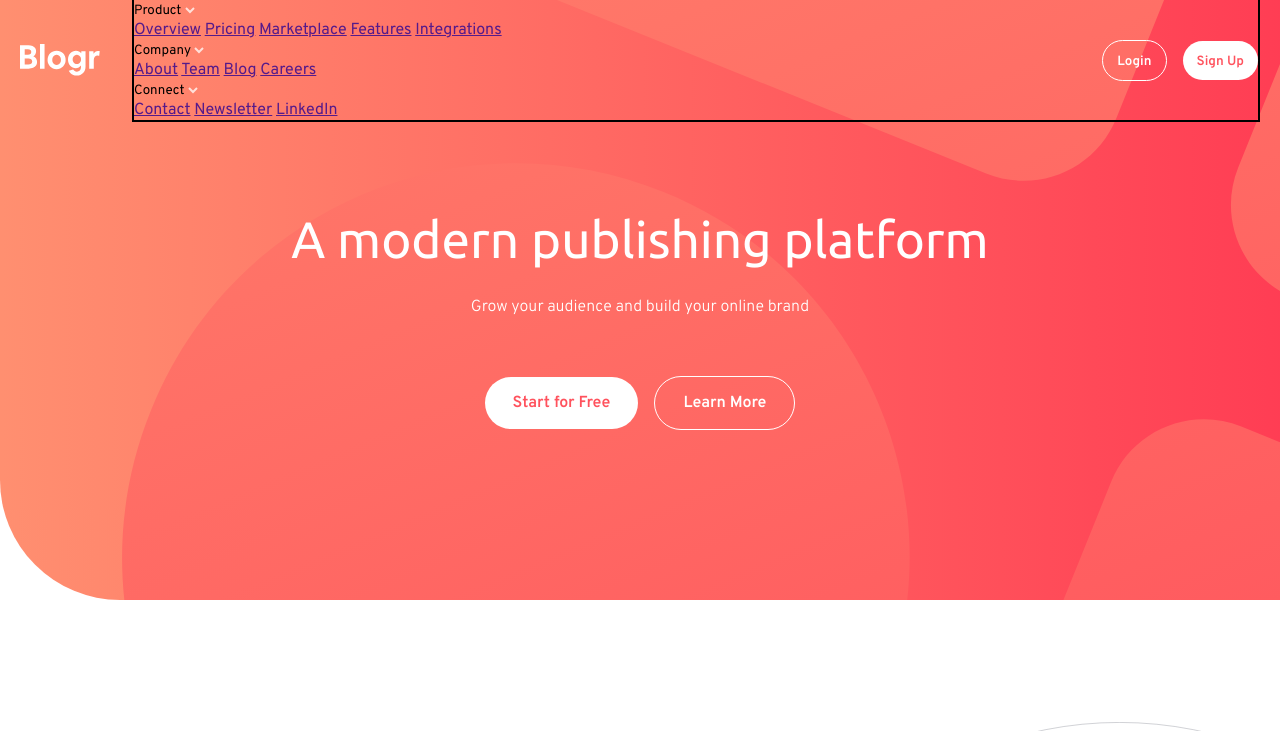
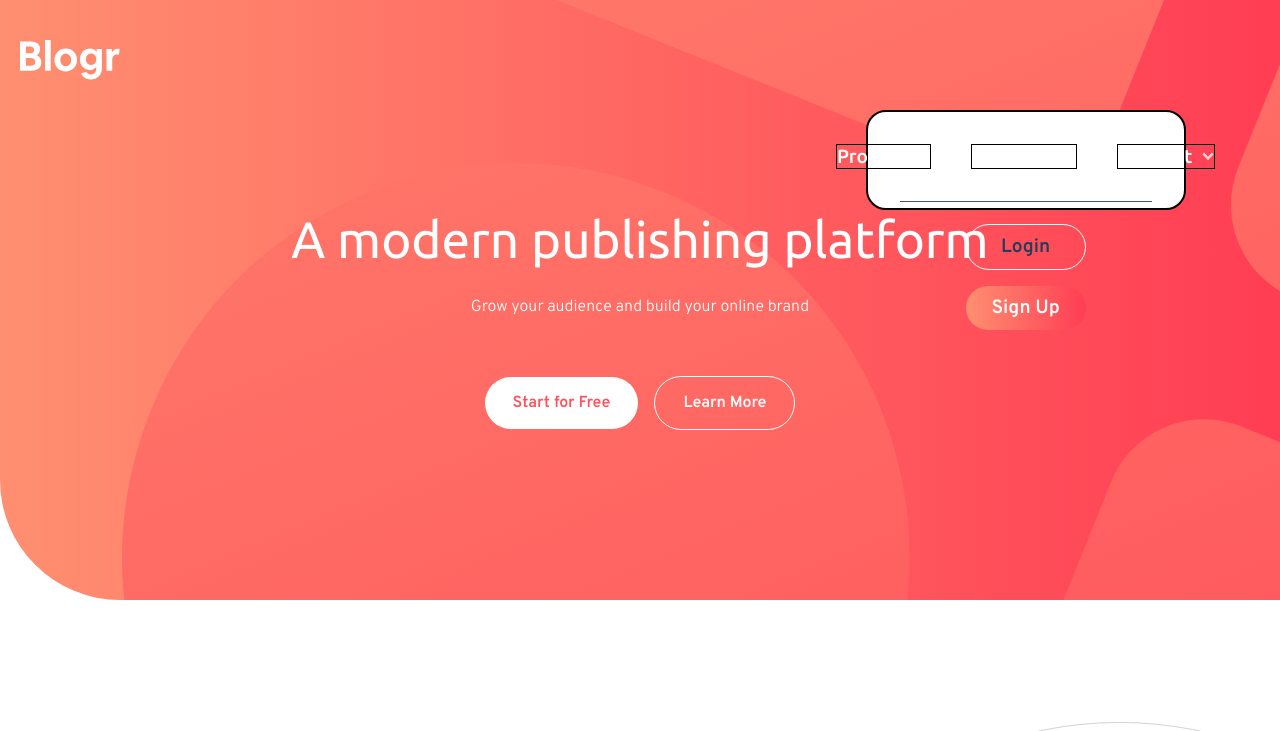
Before and after one commit to Hummingcoder/Blogr-Landing-Page, a plain HTML site: page index.html in a window 1280 px wide. Shown: the top 731 px of the page. Drawn offline with Linux system fonts and the light colour scheme.

Commit message:
togglenav

```diff
--- a/index.css
+++ b/index.css
@@ -6,6 +6,7 @@
 
   /* Neutral */
   --white: hsl(0, 0%, 100%);
+  --light-grayish-blue: hsl(0, 0%, 90%);
   --grayish-blue: hsl(240, 2%, 79%);
   --very-dark-grayish-blue: hsl(207, 13%, 34%);
   --very-dark-black-blue: hsl(240, 10%, 16%);
@@ -56,6 +57,7 @@ button {
   width: 100%;
 }
 header {
+  position: relative;
   width: 100%;
   height: 80vh;
   background: url(images/bg-pattern-intro-mobile.svg),
@@ -74,10 +76,6 @@ header {
   display: flex;
   align-items: center;
   justify-content: space-between;
-}
-
-nav {
-  display: none;
 }
 .hero {
   width: 100%;
@@ -119,6 +117,93 @@ nav {
   background: transparent;
   color: var(--white);
   border: 1px solid var(--white);
+}
+/* ---------------------- nav -------------------------- */
+
+nav {
+  position: absolute;
+  z-index: 9999;
+  width: 90%;
+  max-width: 320px;
+  background: white;
+  border: 1px solid;
+  top: 100px;
+  right: 6%;
+  display: flex;
+  align-items: center;
+  flex-direction: column;
+  justify-content: space-between;
+  gap: 2rem;
+  padding: 2rem;
+  border-radius: 20px;
+}
+.navlinks {
+  width: 100%;
+  display: flex;
+  flex-direction: column;
+  align-items: center;
+  justify-content: space-between;
+  gap: 1rem;
+  text-align: center;
+}
+.dropdown {
+  width: 100%;
+}
+.drop_contain {
+  width: 100%;
+  max-width: 200px;
+  margin: 0 auto;
+  display: flex;
+  flex-direction: column;
+  align-items: center;
+  justify-content: center;
+  gap: 8px;
+  background: var(--light-grayish-blue);
+  border-radius: 10px;
+  padding: 1rem;
+  margin-top: 10px;
+}
+.drop_contain a {
+  text-decoration: none;
+  color: var(--very-dark-grayish-blue);
+  font-family: "Ubuntu", sans-serif;
+}
+
+nav .btn_container {
+  width: 100%;
+  flex-direction: column;
+  border-top: 1px solid var(--very-dark-grayish-blue);
+  padding-top: 1.4rem;
+}
+nav .dropbtn {
+  margin: 0 auto;
+  font-size: 1.2rem;
+  display: flex;
+  align-items: center;
+  gap: 10px;
+  font-weight: 500;
+  font-family: "Ubuntu", sans-serif;
+}
+nav .dropbtn img {
+  width: 12px;
+}
+nav .btn_container button {
+  font-size: 1.2rem;
+}
+nav #no_bg {
+  width: 120px;
+  color: var(--very-dark-blue);
+  padding: 10px;
+}
+nav #white_bg {
+  width: 120px;
+  background: linear-gradient(
+    to right,
+    var(--gradient-intro-cta-start),
+    var(--gradient-intro-cta-end)
+  );
+  color: var(--white);
+  padding: 10px;
 }
 
 /* ---------------------- main -------------------------- */
@@ -302,14 +387,54 @@ footer a {
   .toggle {
     display: none;
   }
+  .logo {
+    width: 100px;
+  }
+
+  /* ----------------------------------------****NAV****-------------- */
   nav {
+    height: 100%;
     display: flex;
     align-items: center;
     justify-content: space-between;
     border: 2px solid;
     width: 100%;
     margin-left: 2rem;
+    position: relative;
   }
+  .navlinks {
+    display: flex;
+    flex-direction: row;
+    align-items: center;
+    justify-content: center;
+    gap: 40px;
+    height: 100%;
+  }
+  .dropdown {
+    position: relative;
+    height: 100%;
+    border: 1px solid;
+    display: flex;
+    align-items: center;
+  }
+  .drop_contain {
+    position: absolute;
+    background: #ffffff;
+    display: none;
+    flex-direction: column;
+    align-items: center;
+    gap: 1rem;
+    padding: 1.2rem 2rem;
+    border: 1px solid;
+    left: 0;
+    top: 100%;
+  }
+  .dropbtn {
+    font-size: 1.2rem;
+    color: var(--white);
+  }
+  /* ^^^^^^^^^^^^^^^^^^^^^^^^^^^^^^^****NAV****^^^^^^^^^^^^^^^^^^^^^^^^^^^^^^^ */
+
   header article {
     width: 80%;
     max-width: 1240px;
@@ -408,7 +533,7 @@ footer a {
   }
   #phone_section p {
     width: fit-content;
-    max-width: 500px;
+    max-width: 430px;
   }
   #phone_section .phone_img {
     width: 480px;
@@ -468,21 +593,37 @@ footer a {
     );
     height: 400px;
     margin-top: 300px;
+    padding: 0 8%;
+    display: flex;
+    align-items: center;
+    justify-content: end;
+  }
+  #phone_section .phone_img {
+    width: 550px;
+    top: -70px;
+  }
+}
+@media (width > 1380px) {
+  #phone_section {
+    background: linear-gradient(
+      to right,
+      var(--gradient-body-start),
+      var(--gradient-body-end)
+    );
+    height: 400px;
+    margin-top: 300px;
     padding: 0 14%;
     display: flex;
     align-items: center;
     justify-content: end;
-  }
-  #phone_section section {
-    text-align: left;
-  }
-  #phone_section p {
-    width: fit-content;
-    max-width: 500px;
   }
   #phone_section .phone_img {
     width: 550px;
     top: -70px;
     left: 10%;
   }
+  #phone_section p {
+    width: fit-content;
+    max-width: 500px;
+  }
 }
--- a/index.html
+++ b/index.html
@@ -38,7 +38,17 @@
           <section class="navlinks">
             <div class="dropdown">
               <button class="dropbtn">
-                Product <img src="images/icon-arrow-light.svg" alt="" />
+                Product
+                <img
+                  src="images/icon-arrow-light.svg"
+                  alt="icon-arrow-light"
+                  class="pc"
+                />
+                <img
+                  src="images/icon-arrow-dark.svg"
+                  alt="icon-arrow-light"
+                  class="mobile"
+                />
               </button>
               <div class="drop_contain">
                 <a href="">Overview</a>
@@ -50,7 +60,17 @@
             </div>
             <div class="dropdown">
               <button class="dropbtn">
-                Company <img src="images/icon-arrow-light.svg" alt="" />
+                Company
+                <img
+                  src="images/icon-arrow-light.svg"
+                  alt="icon-arrow-light"
+                  class="pc"
+                />
+                <img
+                  src="images/icon-arrow-dark.svg"
+                  alt="icon-arrow-light"
+                  class="mobile"
+                />
               </button>
               <div class="drop_contain">
                 <a href="">About</a>
@@ -61,7 +81,17 @@
             </div>
             <div class="dropdown">
               <button class="dropbtn">
-                Connect <img src="images/icon-arrow-light.svg" alt="" />
+                Connect
+                <img
+                  src="images/icon-arrow-light.svg"
+                  alt="icon-arrow-light"
+                  class="pc"
+                />
+                <img
+                  src="images/icon-arrow-dark.svg"
+                  alt="icon-arrow-light"
+                  class="mobile"
+                />
               </button>
               <div class="drop_contain">
                 <a href="">Contact</a>
```
